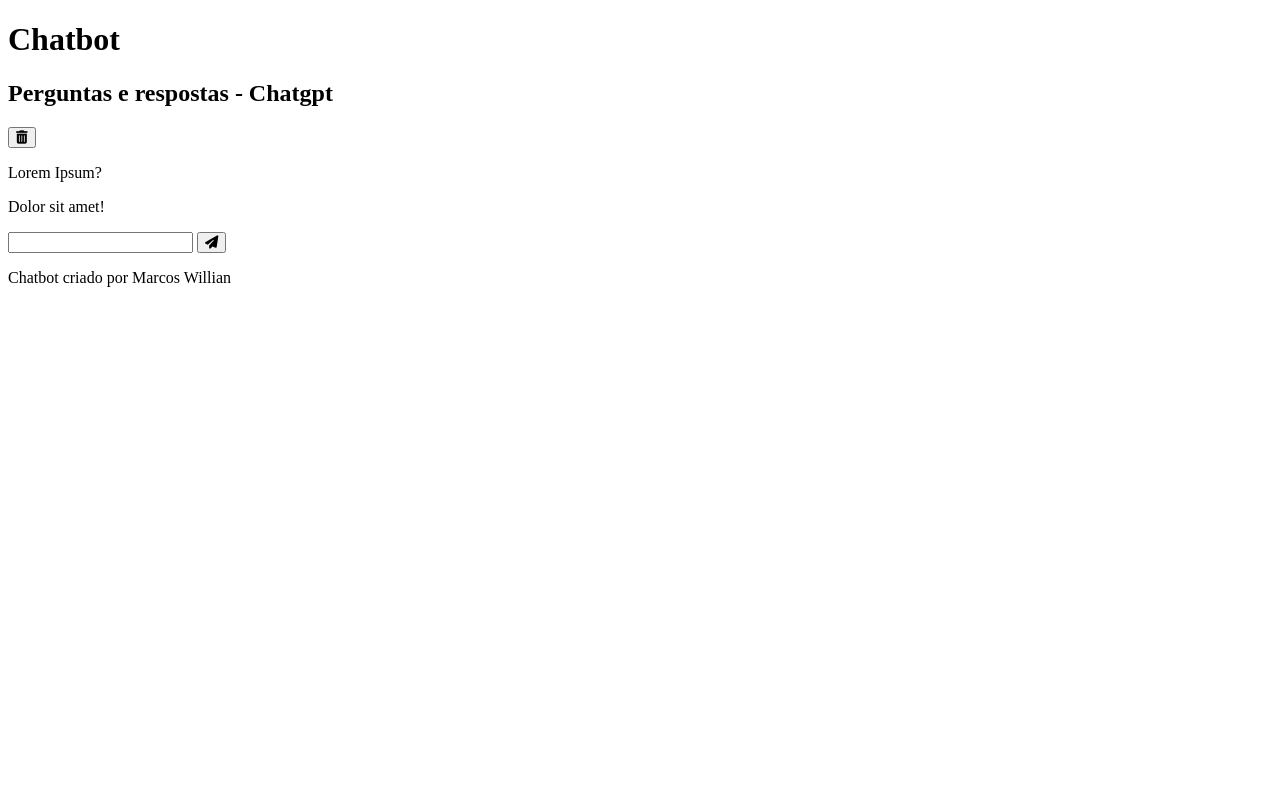
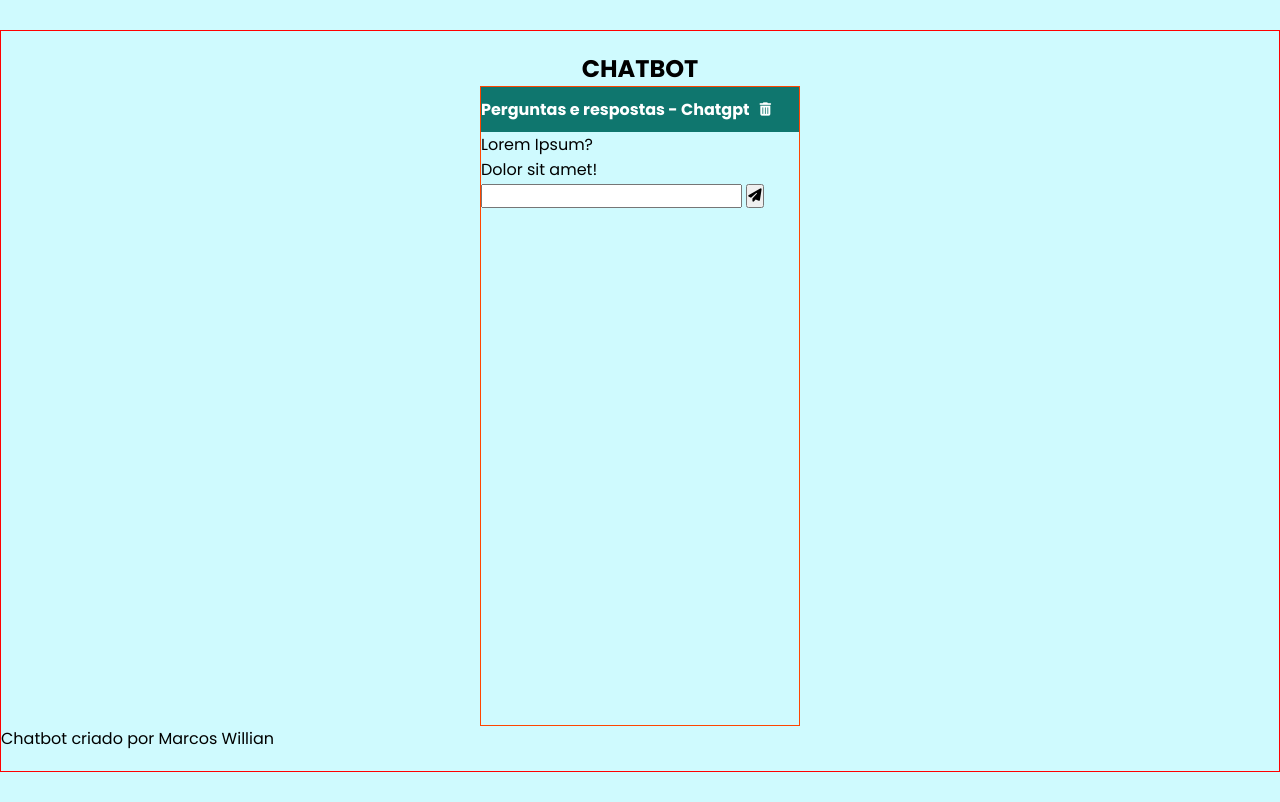
Before and after one commit to MarcosWillianA/chatbot, a plain HTML site: page index.html in a window 1280 px wide. Drawn offline with nearby package versions, Linux system fonts and the light colour scheme.

Commit message:
css
basiquinho

```diff
--- a/css/estilo.css
+++ b/css/estilo.css
@@ -1 +1,54 @@
 @import url('https://fonts.googleapis.com/css2?family=Poppins:ital,wght@0,100;0,200;0,300;0,400;0,500;0,600;0,700;0,800;0,900;1,100;1,200;1,300;1,400;1,500;1,600;1,700;1,800;1,900&display=swap');
+
+* {
+    margin: 0;
+    padding: 0;
+    box-sizing: border-box;
+    font-family: 'Poppins', sans-serif;
+}
+
+/* Teal */
+
+body {
+    background-color: #cffafe;
+}
+
+#container {
+    min-width: 320px;
+    margin: 30px auto;
+    padding: 20px 0;
+    border: 1px solid red;
+}
+
+h1 {
+    text-align: center;
+    text-transform: uppercase;
+    font-size: 1.5em;
+}
+
+#chat-container {
+    width: 320px;
+    height: 80vh;
+    margin: auto;
+    border: 1px solid orangered;
+}
+
+#chat-cabecalho {
+    display: flex;
+    padding: 10px 0;
+    background-color: #0f766e;
+    color: #fff;
+}
+
+#chat-cabecalho h2 {
+    font-size: 1em;
+}
+
+#chat-cabecalho button {
+    border: none;
+    padding-left: 10px;
+    background-color: inherit;
+    color: inherit;
+
+
+}
--- a/index.html
+++ b/index.html
@@ -34,11 +34,11 @@
                     </div>
                 </div>
             </div>
+            <footer>
+                <p>Chatbot criado por Marcos Willian</p>
+            </footer>
         </div>
     </main>
-    <footer>
-        <p>Chatbot criado por Marcos Willian</p>
-    </footer>
     <script src="js/script.js"><i class="fa-solid fa-paper-plane"></i></script>
 </body>
 </html>
```
